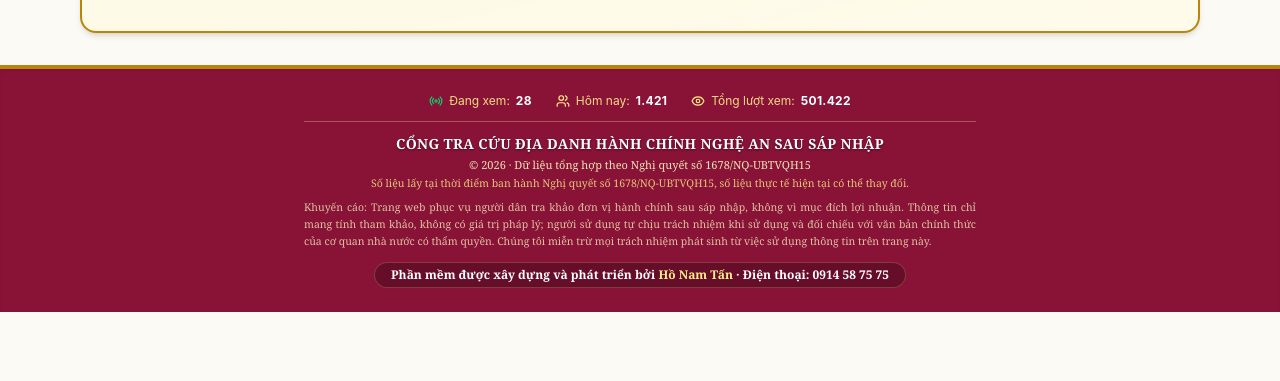
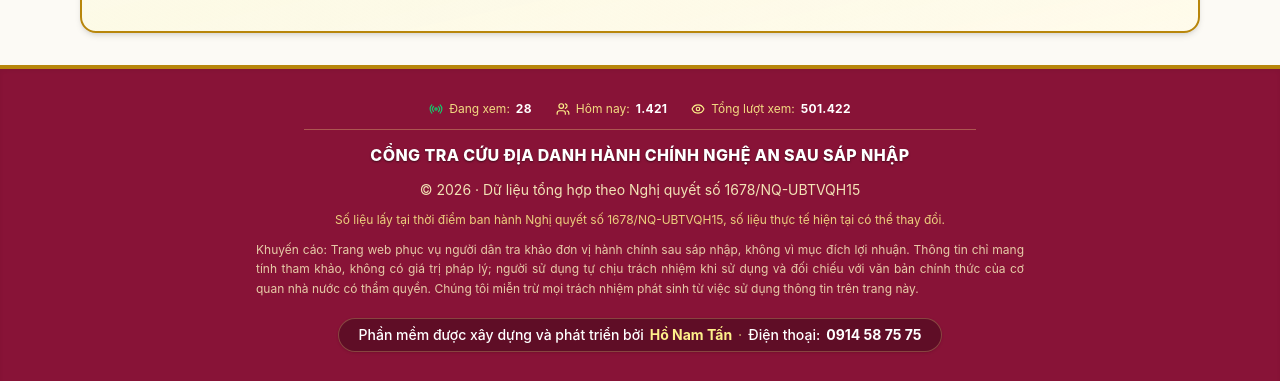
Before and after one commit to emmawatson010706-debug/cong-tra-cuu-dia-danh-nghe-an, a React (Vite) app: page /ranh-gioi-viet-nam in a window 1280 px wide. Shown: the part 1412-1793 px from the top of the page. Before the commit the page ends 1724 px from the top, so only its background shows below. Built offline with nearby package versions, Linux system fonts and the light colour scheme.

Commit message:
fix: sua loi font chu chan trang tren desktop va dinh chinh dien tich nghe an chuan xac

```diff
--- a/src/components/site-footer.tsx
+++ b/src/components/site-footer.tsx
@@ -2,30 +2,35 @@ import VisitorStats from "./visitor-stats.tsx";
 
 export default function SiteFooter() {
   return (
-    <footer className="border-t-4 border-[#b8860b] bg-[#881337] px-4 py-6 text-center font-serif text-[#fef9c3] shadow-inner">
-      <div className="mx-auto max-w-4xl">
+    <footer className="border-t-4 border-[#b8860b] bg-[#881337] px-4 py-8 text-center font-sans text-[#fef9c3] shadow-inner">
+      <div className="mx-auto max-w-4xl space-y-3">
         <VisitorStats />
         <div className="mx-auto my-3 h-px max-w-2xl bg-[#fef08a]/30" />
 
-        {/* Tiêu đề chân trang đã được thu nhỏ cân đối, không bị tràn viền */}
-        <p className="mx-auto max-w-2xl text-xs sm:text-sm font-bold tracking-wide text-white uppercase leading-snug [text-shadow:0_1px_2px_rgba(0,0,0,0.5)]">
+        {/* Tiêu đề chân trang rõ nét, trang trọng, không bị lỗi font */}
+        <p className="mx-auto max-w-2xl text-xs sm:text-sm md:text-base font-extrabold tracking-wide text-white uppercase leading-relaxed [text-shadow:0_1px_2px_rgba(0,0,0,0.5)]">
           Cổng Tra Cứu Địa Danh Hành Chính Nghệ An Sau Sáp Nhập
         </p>
 
-        <p className="mt-1 text-[11px] text-[#fef9c3]/90">
+        <p className="text-xs sm:text-sm text-[#fef9c3]/90">
           © {new Date().getFullYear()} · Dữ liệu tổng hợp theo Nghị quyết số 1678/NQ-UBTVQH15
         </p>
-        <p className="mt-0.5 text-[10.5px] text-[#fef08a]/80">
+        <p className="text-[11px] sm:text-xs text-[#fef08a]/85">
           Số liệu lấy tại thời điểm ban hành Nghị quyết số 1678/NQ-UBTVQH15, số liệu thực tế hiện tại có thể thay đổi.
         </p>
-        <p className="mx-auto mt-2 max-w-2xl text-[10.5px] leading-relaxed text-[#fef9c3]/75 text-justify">
-          Khuyến cáo: Trang web phục vụ người dân tra khảo đơn vị hành chính sau sáp nhập, không vì mục đích lợi nhuận.
-          Thông tin chỉ mang tính tham khảo, không có giá trị pháp lý; người sử dụng tự chịu trách nhiệm khi sử dụng
-          và đối chiếu với văn bản chính thức của cơ quan nhà nước có thẩm quyền. Chúng tôi miễn trừ mọi trách nhiệm
-          phát sinh từ việc sử dụng thông tin trên trang này.
+        <p className="mx-auto max-w-3xl text-[11px] sm:text-xs leading-relaxed text-[#fef9c3]/80 text-justify">
+          Khuyến cáo: Trang web phục vụ người dân tra khảo đơn vị hành chính sau sáp nhập, không vì mục đích lợi nhuận. Thông tin chỉ mang tính tham khảo, không có giá trị pháp lý; người sử dụng tự chịu trách nhiệm khi sử dụng và đối chiếu với văn bản chính thức của cơ quan nhà nước có thẩm quyền. Chúng tôi miễn trừ mọi trách nhiệm phát sinh từ việc sử dụng thông tin trên trang này.
         </p>
-        <div className="mt-3 inline-block rounded-full bg-black/25 px-4 py-1 text-xs font-semibold text-white border border-[#fef08a]/20">
-          Phần mềm được xây dựng và phát triển bởi <span className="text-[#fef08a] font-bold">Hồ Nam Tấn</span> · Điện thoại: <a href="tel:0914587575" className="text-[#fde047] hover:underline font-bold">0914 58 75 75</a>
+        <div className="pt-2">
+          <div className="inline-flex flex-wrap items-center justify-center gap-1.5 rounded-full bg-black/30 px-5 py-1.5 text-xs sm:text-sm font-medium text-white border border-[#fef08a]/25 shadow-sm">
+            <span>Phần mềm được xây dựng và phát triển bởi</span>
+            <span className="font-bold text-[#fef08a]">Hồ Nam Tấn</span>
+            <span className="text-[#fef08a]/60">·</span>
+            <span>Điện thoại:</span>
+            <a href="tel:0914587575" className="font-bold text-[#fde047] hover:underline">
+              0914 58 75 75
+            </a>
+          </div>
         </div>
       </div>
     </footer>
--- a/src/lib/commune-knowledge.ts
+++ b/src/lib/commune-knowledge.ts
@@ -782,7 +782,7 @@ export const COMMUNE_PROFILES: Record<string, {
   "tuong-duong": {
     "historyFeature": "thị trấn Thạch Giám bên ngã ba sông lịch sử Cửa Rào - nơi hợp lưu giữa hai dòng Nậm Nơn và Nậm Mộ thành dòng sông Lam vĩ đại; Đền Vạn - Cửa Rào thờ Đốc tướng Đoàn Nhữ Hài",
     "geographyFeature": "tọa lạc ngay điểm hợp lưu ngã ba sông Cửa Rào, tựa lưng vào núi đá hùng vĩ, trên tuyến Quốc lộ 7 huyết mạch",
-    "economyFeature": "trung tâm chính trị, thương mại, dịch vụ của huyện có diện tích lớn nhất Việt Nam; kinh tế dịch vụ, du lịch tâm linh và vận tải",
+    "economyFeature": "trung tâm chính trị, thương mại, dịch vụ của huyện Tương Dương có diện tích rộng lớn hàng đầu cả nước; kinh tế dịch vụ, du lịch tâm linh và vận tải",
     "cultureFeature": "Đền Vạn - Cửa Rào linh thiêng đón hàng vạn du khách mỗi năm, cảnh tượng kỳ thú hai dòng nước một trong một đục hợp lưu thành sông Cả",
     "visionFeature": "xây dựng đô thị ngã ba sông Cửa Rào văn minh sinh thái, nâng cấp quần thể di tích Đền Vạn thành điểm nhấn tâm linh của miền Tây"
   },
--- a/src/pages/thong-ke/page.tsx
+++ b/src/pages/thong-ke/page.tsx
@@ -134,7 +134,7 @@ export default function StatsPage() {
                 <h3 className="font-serif text-lg font-bold">1. Không Gian Địa Lý & Non Nước Hữu Tình</h3>
               </div>
               <p className="mt-3 font-sans text-sm leading-relaxed text-[#334155] text-justify">
-                Nghệ An là tỉnh có diện tích tự nhiên lớn nhất Việt Nam (xấp xỉ 16.490 km²), nằm ở trung tâm vùng Bắc Trung Bộ, địa thế trải dài từ đỉnh núi Puxailaileng (2.720 m) của dải Trường Sơn Bắc đến 82 km bờ Biển Đông bao la. Vùng đất được thiên nhiên kiến tạo đa dạng với ba vùng sinh thái đặc trưng: Miền Tây rộng lớn (chiếm 83% diện tích) được UNESCO công nhận là Khu dự trữ sinh quyển thế giới với Vườn quốc gia Pù Mát; dải đồng bằng châu thổ màu mỡ được bồi đắp bởi dòng sông Lam (sông Cả) ngàn năm soi bóng núi Hồng, cùng dải duyên hải với những cửa biển danh tiếng như Cửa Lò, Cửa Hội, Lạch Cờn, Lạch Vạn, Lạch Quèn.
+                Nghệ An là địa phương có diện tích tự nhiên rộng lớn bậc nhất cả nước (xấp xỉ 16.490 km²), nằm ở trung tâm vùng Bắc Trung Bộ, địa thế trải dài từ đỉnh núi Puxailaileng (2.720 m) của dải Trường Sơn Bắc đến 82 km bờ Biển Đông bao la. Vùng đất được thiên nhiên kiến tạo đa dạng với ba vùng sinh thái đặc trưng: Miền Tây rộng lớn (chiếm 83% diện tích) được UNESCO công nhận là Khu dự trữ sinh quyển thế giới với Vườn quốc gia Pù Mát; dải đồng bằng châu thổ màu mỡ được bồi đắp bởi dòng sông Lam (sông Cả) ngàn năm soi bóng núi Hồng, cùng dải duyên hải với những cửa biển danh tiếng như Cửa Lò, Cửa Hội, Lạch Cờn, Lạch Vạn, Lạch Quèn.
               </p>
             </div>
 
--- a/src/styles/global.css
+++ b/src/styles/global.css
@@ -1,7 +1,14 @@
 @import "tailwindcss";
-@import url('https://fonts.googleapis.com/css2?family=Inter:wght@400;500;600;700;800;900&family=Merriweather:ital,wght@0,400;0,700;0,900;1,400&display=swap');
+@import url('https://fonts.googleapis.com/css2?family=Inter:ital,opsz,wght@0,14..32,100..900;1,14..32,100..900&family=Merriweather:ital,wght@0,300;0,400;0,700;0,900;1,300;1,400;1,700&subset=vietnamese&display=swap');
 
-*{box-sizing:border-box}
-html{scroll-behavior:smooth}
-body{margin:0;font-family:'Inter',system-ui,-apple-system,sans-serif;color:#1e293b;background-color:#fcfaf5;}
-a{color:inherit;text-decoration:none}
+* { box-sizing: border-box; }
+html { scroll-behavior: smooth; }
+body {
+  margin: 0;
+  font-family: 'Inter', system-ui, -apple-system, BlinkMacSystemFont, 'Segoe UI', Roboto, 'Helvetica Neue', Arial, sans-serif;
+  color: #1e293b;
+  background-color: #fcfaf5;
+  -webkit-font-smoothing: antialiased;
+  -moz-osx-font-smoothing: grayscale;
+}
+a { color: inherit; text-decoration: none; }
```
